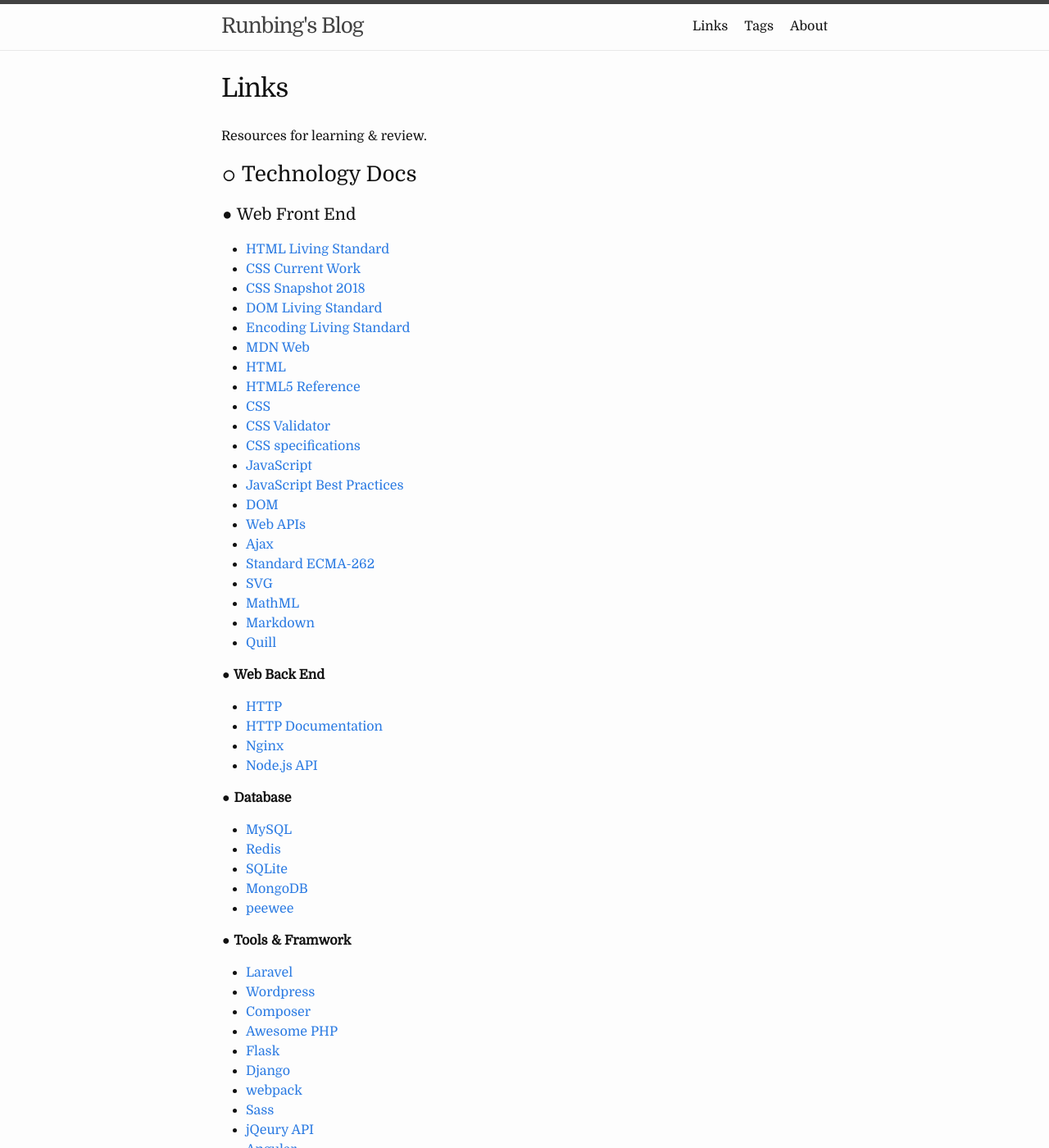
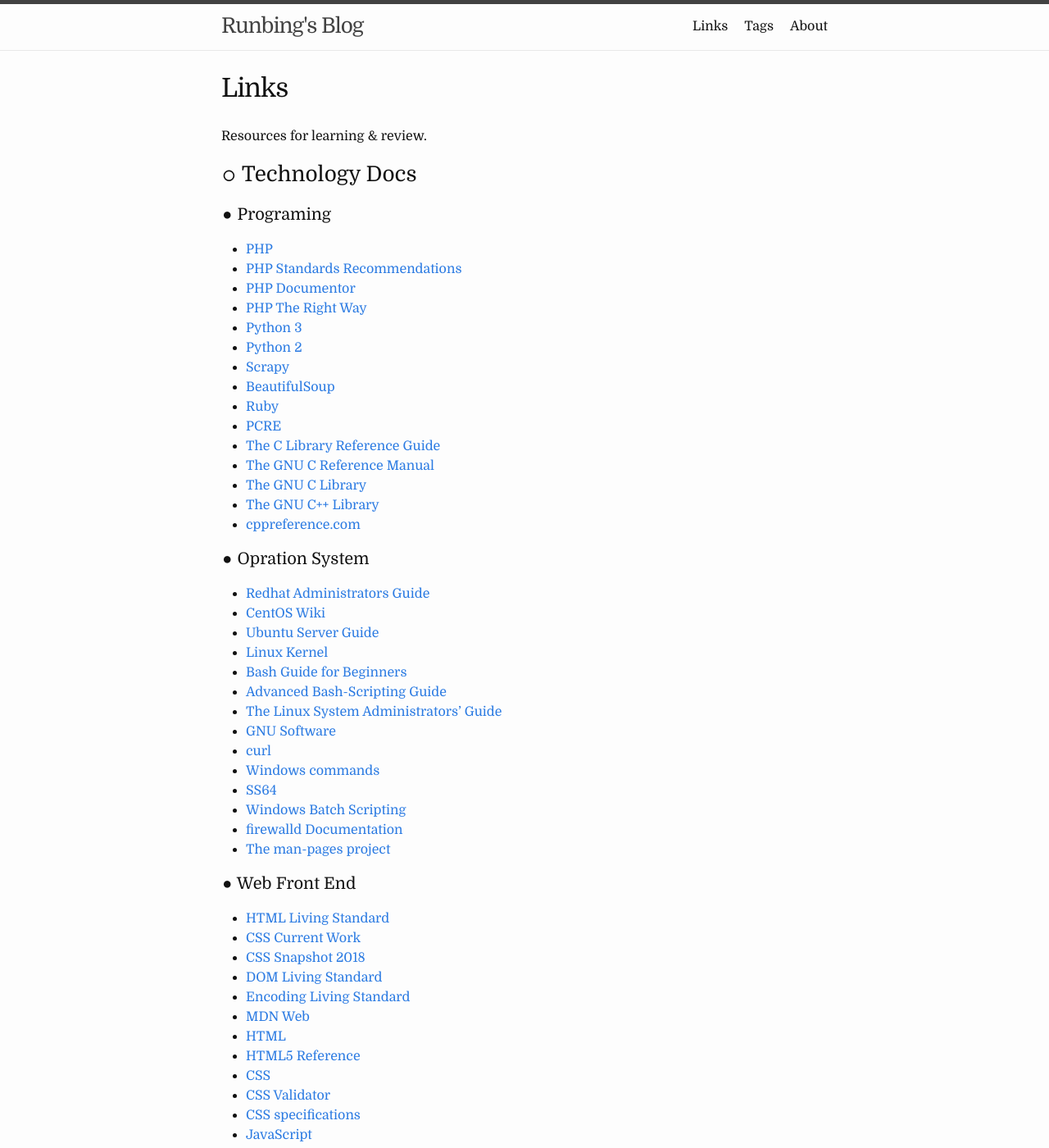
Before and after one commit to runbing/runbing.github.io, a Jekyll site: the page built from links.md, in a window 1280 px wide and 1400 px high. Shown: the whole window at 82% size. Built offline with Jekyll 4.4.1, drawn with Linux system fonts in a browser that asks for light colours; some of the changed text lies outside the part shown.

Commit message:
Runbing's Blog

```diff
--- a/links.md
+++ b/links.md
@@ -8,6 +8,41 @@
 Resources for learning &amp; review.
 
 ### ○ Technology Docs
+
+#### ● Programing
+
+* [PHP](http://php.net/manual/en/)
+* [PHP Standards Recommendations](https://www.php-fig.org/psr/)
+* [PHP Documentor](https://docs.phpdoc.org/)
+* [PHP The Right Way](https://phptherightway.com)
+* [Python 3](https://docs.python.org/3/)
+* [Python 2](https://docs.python.org/2/)
+* [Scrapy](https://docs.scrapy.org)
+* [BeautifulSoup](https://www.crummy.com/software/BeautifulSoup/bs4/doc/)
+* [Ruby](http://ruby-doc.org/)
+* [PCRE](https://www.pcre.org/)
+* [The C Library Reference Guide](http://www.fortran-2000.com/ArnaudRecipes/Cstd/)
+* [The GNU C Reference Manual](https://www.gnu.org/software/gnu-c-manual/)
+* [The GNU C Library](https://www.gnu.org/software/libc/manual/)
+* [The GNU C++ Library](https://gcc.gnu.org/onlinedocs/libstdc++/manual/)
+* [cppreference.com](https://en.cppreference.com/w/)
+
+#### ● Opration System
+
+* [Redhat Administrators Guide](https://access.redhat.com/documentation/en-us/red_hat_enterprise_linux/7/html/system_administrators_guide/)
+* [CentOS Wiki](https://wiki.centos.org/)
+* [Ubuntu Server Guide](https://help.ubuntu.com/lts/serverguide/index.html.en)
+* [Linux Kernel](https://www.kernel.org/doc/html/latest/)
+* [Bash Guide for Beginners](http://tldp.org/LDP/Bash-Beginners-Guide/html/index.html)
+* [Advanced Bash-Scripting Guide](http://tldp.org/LDP/abs/html/index.html)
+* [The Linux System Administrators' Guide](http://tldp.org/LDP/sag/html/index.html)
+* [GNU Software](https://www.gnu.org/software/software.en.html)
+* [curl](https://curl.haxx.se/)
+* [Windows commands](https://docs.microsoft.com/en-us/windows-server/administration/windows-commands/windows-commands)
+* [SS64](https://ss64.com/)
+* [Windows Batch Scripting](https://en.wikibooks.org/wiki/Windows_Batch_Scripting)
+* [firewalld Documentation](https://firewalld.org/documentation/)
+* [The man-pages project](https://www.kernel.org/doc/man-pages/)
 
 #### ● Web Front End
 
@@ -33,14 +68,14 @@
 * [Markdown](https://daringfireball.net/projects/markdown/)
 * [Quill](https://quilljs.com/docs/)
 
-__● Web Back End__
+#### ● Web Back End
 
 * [HTTP](https://developer.mozilla.org/en-US/docs/Web/HTTP)
 * [HTTP Documentation](http://httpwg.org/specs/)
 * [Nginx](https://nginx.org/en/docs/)
 * [Node.js API](https://nodejs.org/api/)
 
-__● Database__
+#### ● Database
 
 * [MySQL](https://dev.mysql.com/doc/)
 * [Redis](https://redis.io/documentation)
@@ -48,16 +83,13 @@
 * [MongoDB](https://docs.mongodb.com/manual/)
 * [peewee](http://docs.peewee-orm.com/en/latest/)
 
-__● Tools &amp; Framwork__
+#### ● Framwork
 
 * [Laravel](https://laravel.com/docs/master)
 * [Wordpress](https://codex.wordpress.org/)
-* [Composer](https://getcomposer.org/doc/)
 * [Awesome PHP](https://github.com/ziadoz/awesome-php)
 * [Flask](http://flask.pocoo.org/docs/)
 * [Django](https://docs.djangoproject.com/)
-* [webpack](https://webpack.js.org/guides/)
-* [Sass](http://sass-lang.com/documentation/)
 * [jQeury API](https://api.jquery.com/)
 * [Angular](https://docs.angularjs.org/tutorial/)
 * [React](https://reactjs.org/docs/)
```
Also changed, not shown: other parts of links.md (+9 -38 lines).
